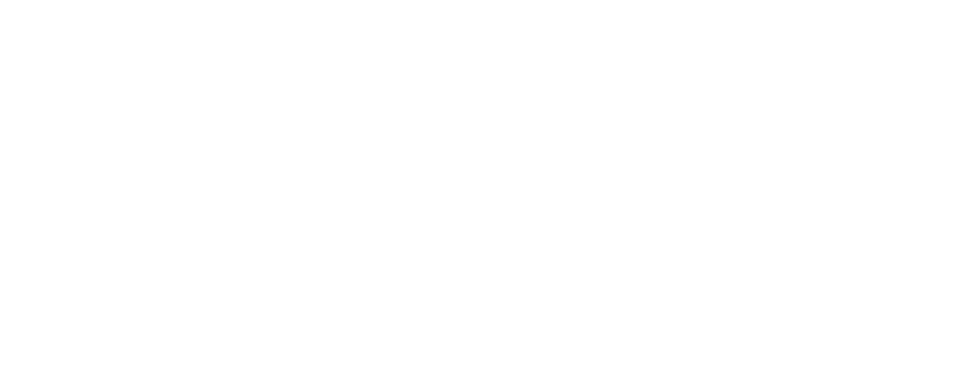
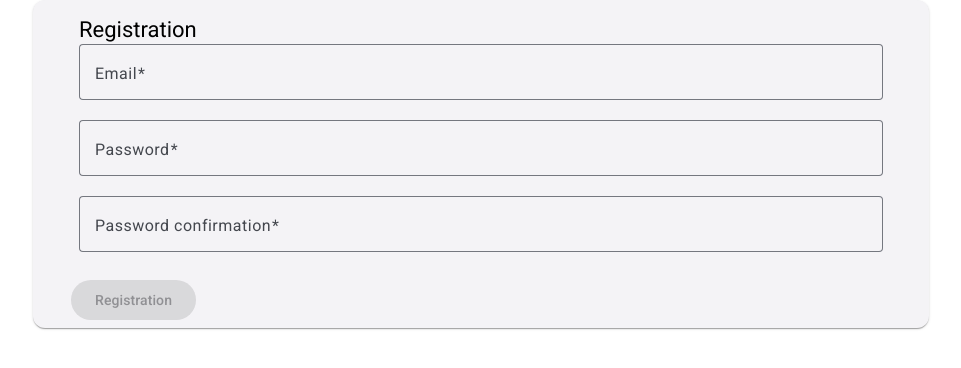
Before and after one commit to szobek/cubix-zarovizsga, an Angular app: page /registration in a window 1280 px wide. Before the commit this address led to /. Shown: the top 368 px of the page, without its empty margins (159-1120 px from the left). Built offline with nearby package versions, Linux system fonts and the light colour scheme.

Commit message:
add registration component with form validation and routing

```diff
--- a/src/app/app.routes.ts
+++ b/src/app/app.routes.ts
@@ -2,6 +2,7 @@ import { Routes } from '@angular/router';
 
 export const routes: Routes = [
     {path: '', redirectTo: 'covid-info', pathMatch: 'full'},
+    {path:'registration', loadComponent: () => import('./auth/components/registration/registration.component').then(m => m.RegistrationComponent)},
     {
         path: 'covid-info',
         loadChildren: () => import('./covid-info/covid-info.routes').then(m => m.covidInfoRoutes),
--- a/src/app/auth/components/registration/registration.component.html
+++ b/src/app/auth/components/registration/registration.component.html
@@ -1 +1,37 @@
-<p>registration works!</p>
+<mat-card>
+    <mat-card-header>
+        <mat-card-title>Registration</mat-card-title>
+    </mat-card-header>
+
+    <mat-card-content>
+        <div>
+            <form [formGroup]="registrationForm">
+
+                <mat-form-field appearance="outline">
+                    <mat-label>Email</mat-label>
+                    <input type="text" matInput formControlName="email">
+                </mat-form-field>
+
+                <mat-form-field appearance="outline">
+                    <mat-label>Password</mat-label>
+                    <input type="password" matInput formControlName="password">
+                </mat-form-field>
+
+
+                <mat-form-field appearance="outline">
+                    <mat-label>Password confirmation</mat-label>
+                    <input type="password" matInput formControlName="confirmPassword">
+                </mat-form-field>
+                @if(registrationForm.errors?.['PasswordNoMatch']){
+                <mat-error>the confirmPassword does not match the password</mat-error>
+                }
+
+            </form>
+        </div>
+    </mat-card-content>
+
+    <mat-card-actions>
+        <button mat-raised-button color="primary" type="button" (click)="register()"
+            [disabled]="!registrationForm.valid">Registration</button>
+    </mat-card-actions>
+</mat-card>
--- a/src/app/auth/components/registration/registration.component.scss
+++ b/src/app/auth/components/registration/registration.component.scss
@@ -0,0 +1,8 @@
+mat-card {
+    mat-form-field {
+        width: 100%;
+    }
+    width: 70%;
+    margin: 0 auto;
+    padding: 0 30px;
+}
--- a/src/app/auth/components/registration/registration.component.ts
+++ b/src/app/auth/components/registration/registration.component.ts
@@ -1,11 +1,40 @@
 import { Component } from '@angular/core';
+import { FormControl, FormGroup, ReactiveFormsModule, Validators } from '@angular/forms';
+import { MatCardModule } from '@angular/material/card';
+import { MatFormFieldModule } from '@angular/material/form-field';
+import { MatInputModule } from '@angular/material/input';
+import { MatButtonModule } from '@angular/material/button';
+import { confirmPasswordValidator } from '../../confirm-password.validator';
 
 @Component({
   selector: 'czv-registration',
-  imports: [],
+  imports: [
+    ReactiveFormsModule,
+    MatCardModule,
+    MatFormFieldModule,
+    MatInputModule,
+    MatButtonModule,
+  ],
   templateUrl: './registration.component.html',
   styleUrl: './registration.component.scss'
 })
 export class RegistrationComponent {
+ registrationForm:FormGroup= new FormGroup({
+    name: new FormControl(),
+    email: new FormControl('', [Validators.required, Validators.email]),
+    password: new FormControl('', [Validators.required, Validators.minLength(6)]),
+    confirmPassword: new FormControl('', [Validators.required, Validators.minLength(6)]),
+ },{ validators: confirmPasswordValidator });
 
+
+  register() {
+    if (this.registrationForm.valid) {
+      console.log(this.registrationForm.value);
+      if (this.registrationForm.value.password !== this.registrationForm.value.confirmPassword) {
+        console.log('Passwords do not match');
+      }
+    } else {
+      console.log('Form is invalid');
+    }
+  }
 }
--- /dev/null
+++ b/src/app/auth/confirm-password.validator.ts
@@ -0,0 +1,5 @@
+import { ValidatorFn, AbstractControl, ValidationErrors } from "@angular/forms";
+
+export const confirmPasswordValidator: ValidatorFn = (  control: AbstractControl): ValidationErrors | null => {
+  return control.value.password === control.value.confirmPassword ? null : { PasswordNoMatch: true };
+};
--- a/src/app/auth/models/User.model.ts
+++ b/src/app/auth/models/User.model.ts
@@ -3,5 +3,5 @@ export interface User {
     name: string;
     email: string;
     password: string;
-
+    confirmPassword?: string;
 }
```
